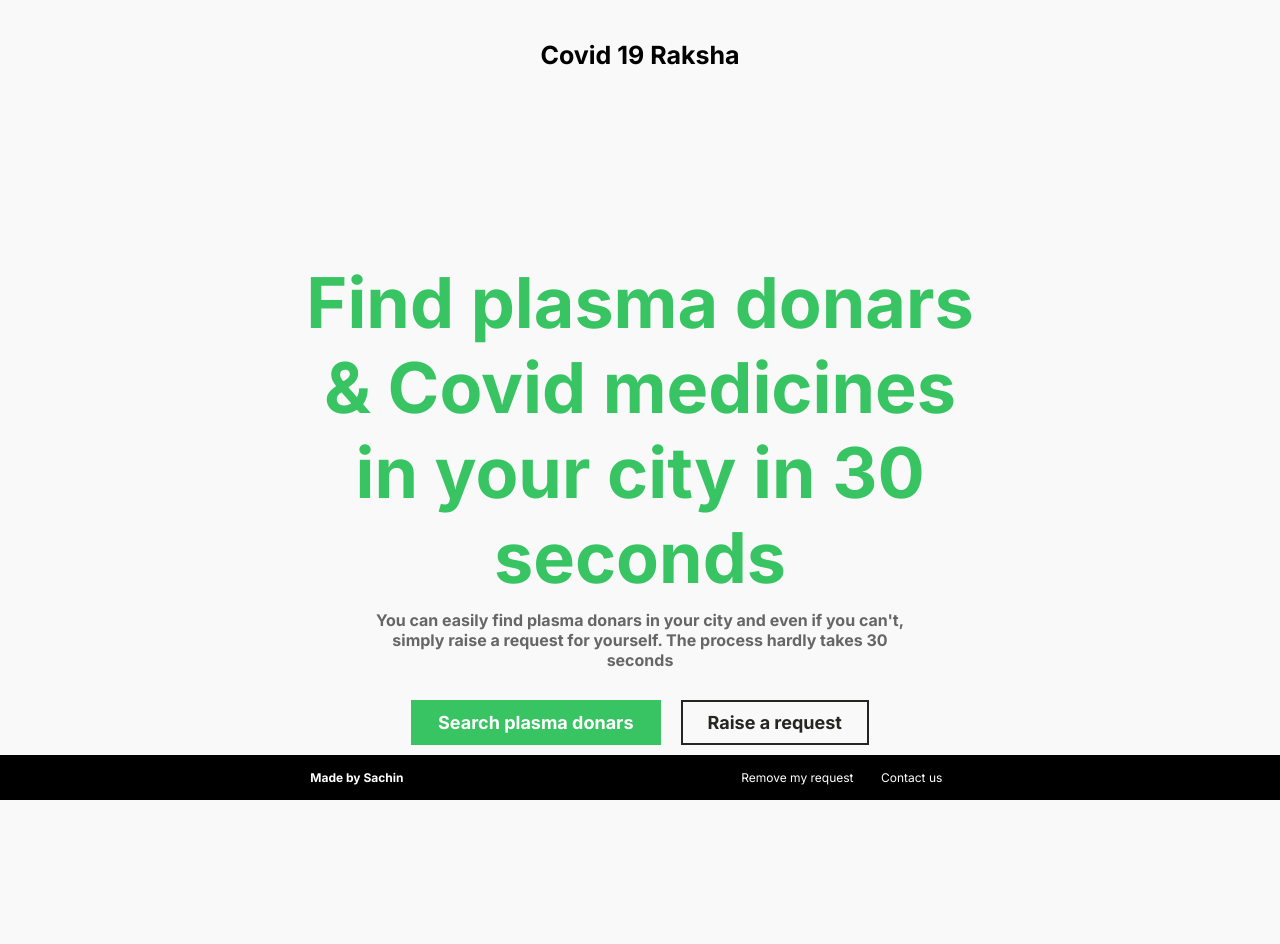
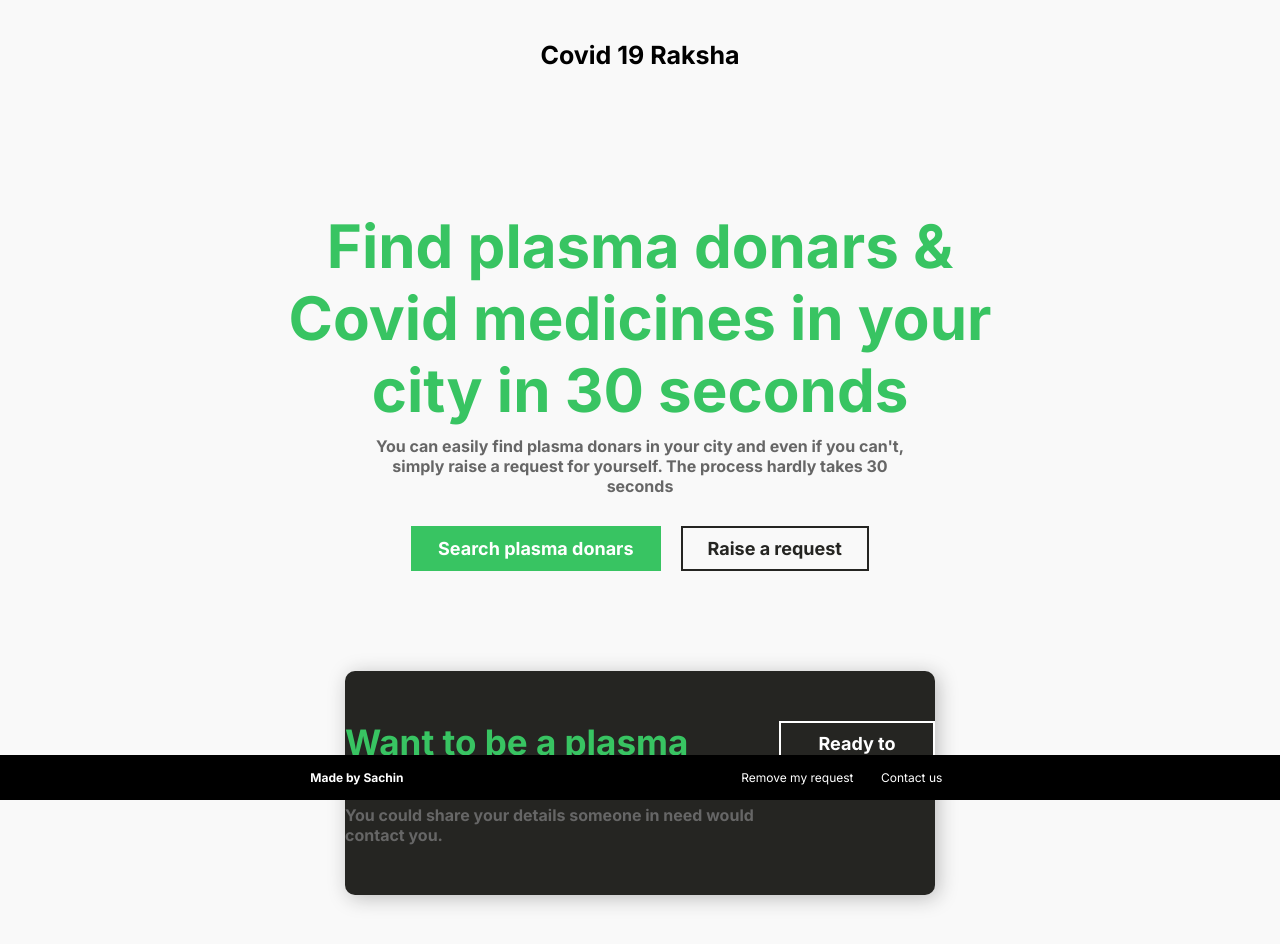
Before and after one commit to imsks/covid19raksha, a Next.js app: page / in a window 1280 px wide. Shown: the top 944 px of the page. Built offline with nearby package versions, Linux system fonts and the light colour scheme.

Commit message:
base hompage UI done

```diff
--- a/pages/index.js
+++ b/pages/index.js
@@ -35,6 +35,26 @@ const Homepage = () => {
               </div>
             </div>
           </div>
+
+          <div className="homepage__container__content__footer">
+            <div className="homepage__container__content__footer__content">
+              <div className="homepage__container__content__footer__content__text">
+                <h3 className="heading-main homepage__container__content__footer__content__text__heading">
+                  Want to be a plasma donar?
+                </h3>
+                <p className="paragraph homepage__container__content__footer__content__text__paragraph">
+                  You could share your details someone in need would contact
+                  you.
+                </p>
+              </div>
+
+              <div className="homepage__container__content__footer__content__action">
+                <button className="btn btn-md homepage__container__content__footer__content__action__button">
+                  Ready to help?
+                </button>
+              </div>
+            </div>
+          </div>
         </div>
       </div>
 
--- a/styles/pages/_homepage.scss
+++ b/styles/pages/_homepage.scss
@@ -1,7 +1,7 @@
 .homepage {
   &__container {
     &__content {
-      padding: 15rem 5rem;
+      padding: 10rem 5rem;
 
       &__hero {
         width: 60%;
@@ -9,7 +9,7 @@
 
         &__content {
           &__heading {
-            font-size: 7rem;
+            font-size: 6rem;
             font-weight: 800;
             text-align: center;
           }
@@ -41,6 +41,39 @@
           }
         }
       }
+
+      &__footer {
+        margin: 10rem 0 0 0 ;
+
+        &__content {
+          background-color: $color-secondary;
+          box-shadow: 3px 3px 20px #bbbbbb;
+          padding: 5rem 0;
+          border-radius: 10px;
+          width: 50%;
+          margin: auto;
+          display: flex;
+          justify-content: space-evenly;
+
+          &__text {
+            &__heading {
+
+            }
+
+            &__paragraph {
+              color: $color-grey;
+            }
+          }
+
+          &__action {
+            &__button {
+              background-color: transparent;
+              border: 2px solid $color-white;
+              color: $color-white;
+            }
+          }
+        }
+      }
     }
   }
 }
```
